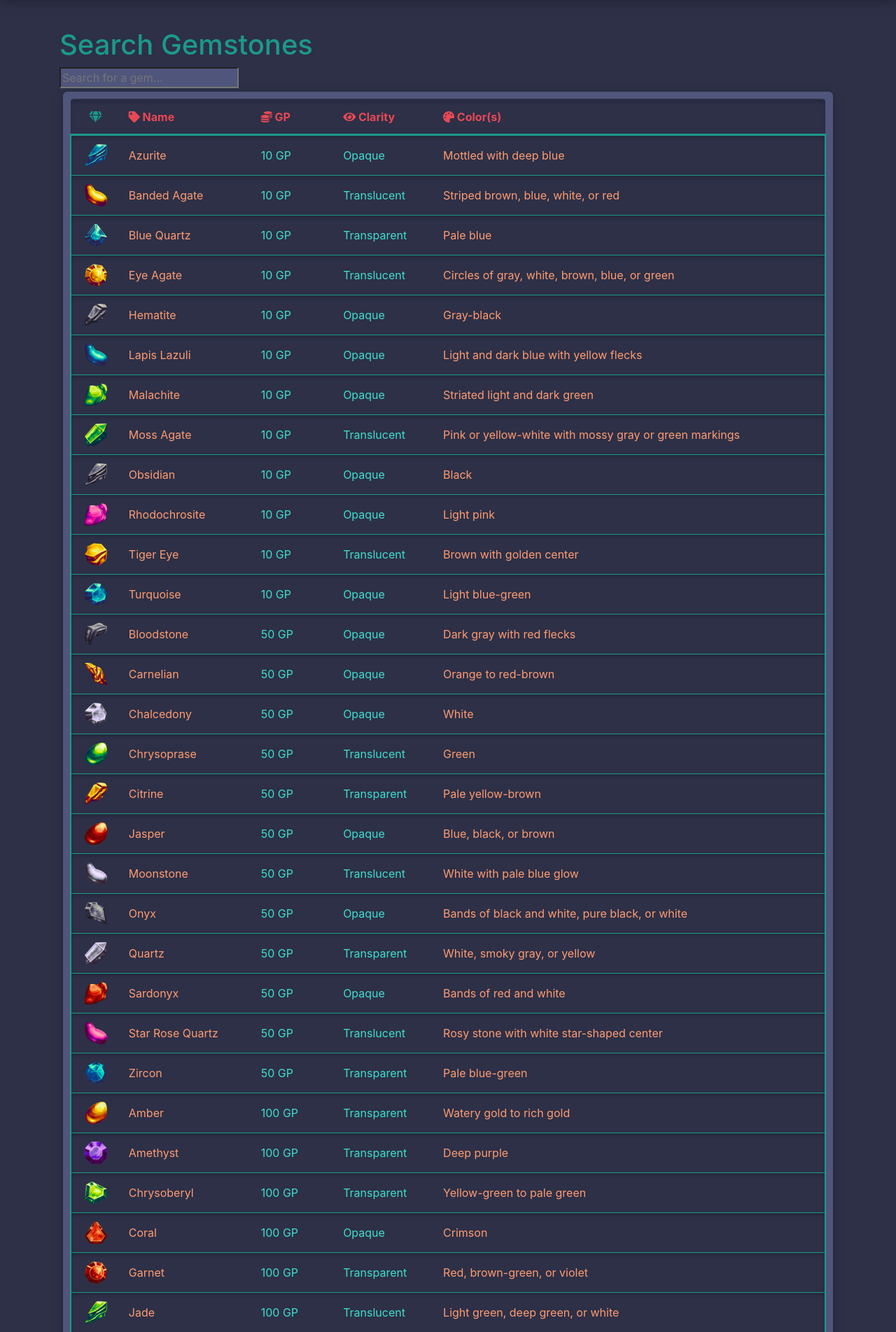
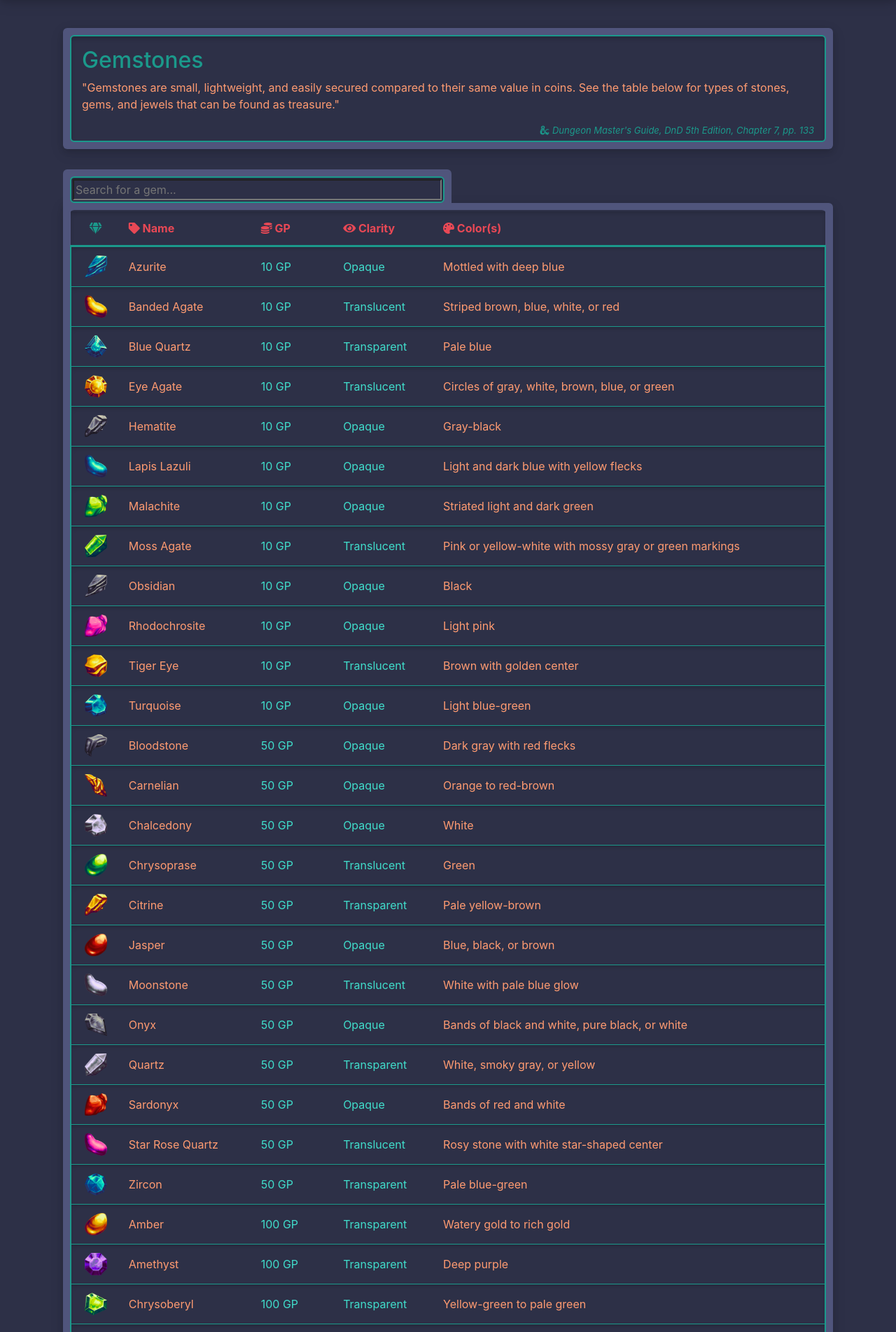
Before and after one commit to Stephanie-Burns/gemstone_roller_demo, a Django app: page /treasure/gemstone/search/ in a window 1280 px wide. Shown: the part 60-1963 px from the top of the page at 70% size. Run offline with Django 4.2, Linux system fonts and the light colour scheme; data comes from the database, SQL or seed files in the repository; some libraries are stand-ins or nearby versions.

Commit message:
search styles and proto sass

```diff
--- a/static/css/landing.css
+++ b/static/css/landing.css
@@ -306,6 +306,35 @@ td {
 }
 
 
+/* === Search & Table Styles === */
+.outer-search-box-container {
+    border-bottom: none;
+    margin-bottom: 0;
+    padding-bottom: 0;
+    border-bottom-left-radius: 0;
+    border-bottom-right-radius: 0;
+    box-shadow: none;
+    width: 50%;
+}
+
+.inner-search-box-container {
+    padding: 2px;
+}
+
+.inline-flex-container {
+    display: inline-flex;
+
+}
+.outer-search-box-results {
+    border-top-left-radius: 0;
+    margin-top: 0;
+}
+
+.search-box-input {
+    width: 100%;
+    background-color: #2d3047;
+}
+
 /* === ScrollBar Styles === */
 ::-webkit-scrollbar {
     width: 12px;
--- a/templates/navbar.html
+++ b/templates/navbar.html
@@ -2,6 +2,7 @@
 <nav class="navbar fixed-top navbar-expand-md custom-navbar">
     <div class="container-fluid navbar-wrapper">
         <div class="container-fluid px-3 py-1">
+            <!-- Gemstone Index -->
             <a class="navbar-brand custom-navbar-brand {% if request.resolver_match.url_name == 'gemstone_index' %}custom-active{% endif %}" href="{% url 'treasure:gemstone_index' %}">
                 <i class="fas fa-scroll icon-yellow"></i> Ch. 7
             </a>
@@ -10,17 +11,20 @@
             </button>
             <div class="collapse navbar-collapse" id="myNavbar">
                 <ul class="navbar-nav mr-auto">
+                    <!-- Gemstone Roll -->
                     <li class="nav-item {% if request.resolver_match.url_name == 'gemstone_roll' %}custom-active{% endif %}">
                         <a class="nav-link custom-nav-link" href="{% url 'treasure:gemstone_roll' %}">
                             <i class="fas fa-dice-d20 fa-sm icon-red"></i> Roll
                         </a>
                     </li>
+                    <!-- Gemstone Search -->
                     <li class="nav-item {% if request.resolver_match.url_name == 'gemstone_search' %}custom-active{% endif %}">
                         <a class="nav-link custom-nav-link" href="{% url 'treasure:gemstone_search' %}">
                             <i class="fas fa-search fa-sm icon-red"></i> Search
                         </a>
                     </li>
                     {% if user.is_authenticated %}
+                        <!-- Gemstone New -->
                         <li class="nav-item {% if request.resolver_match.url_name == 'gemstone_create' %}custom-active{% endif %}">
                             <a class="nav-link custom-nav-link" href="{% url 'treasure:gemstone_create' %}">
                                 <i class="fas fa-gem fa-sm icon-red"></i> Create New
@@ -30,12 +34,14 @@
                 </ul>
                 <ul class="navbar-nav ml-auto">
                     {% if user.is_authenticated %}
+                        <!-- User Logout -->
                         <li class="nav-item">
                             <a class="nav-link custom-nav-link" href="{% url 'logout' %}">
                                 <i class="fas fa-walking icon-red"></i> Logout: {{ user.username|capfirst }}
                             </a>
                         </li>
                     {% else %}
+                        <!-- User Login -->
                         <li class="nav-item">
                             <a class="nav-link custom-nav-link" href="{% url 'login' %}">
                                 <i class="fas fa-user-lock icon-red"></i> Login
--- a/treasure/templates/treasure/gemstone-search.html
+++ b/treasure/templates/treasure/gemstone-search.html
@@ -3,19 +3,38 @@
 
 {% block content %}
     <section class="container">
+
+        <div class="outer-content-container mb-4">
+            <div class="container inner-content-container pb-0">
+                <h2>Gemstones</h2>
+                <p>
+                    "Gemstones are small, lightweight, and easily secured compared to their same value in coins.
+                    See the table below for types of stones, gems, and jewels that can be found as treasure."
+                </p>
+                <p class="citation pb-1 mb-0">
+                    <i class="fab fa-d-and-d"></i> Dungeon Master's Guide, DnD 5th Edition, Chapter 7, pp. 133
+                </p>
+            </div>
+        </div>
+
         <div id="search-box">
-            <h1>Search Gemstones</h1>
+            <div class="outer-content-container outer-search-box-container inline-flex-container">
+                <div class="inner-content-container inner-search-box-container">
                     <input name="q"
                            type="search"
+                           class="search-box-input"
                            placeholder="Search for a gem..."
                            hx-get="{% url 'treasure:gemstone_search_table' %}"
                            hx-target="#search-results"
                            hx-trigger="input delay:0.2s"
                     >
+                </div>
+            </div>
+        </div>
 
         <div id="search-results">
-                {% include 'treasure/snippets/gemstone-table.html' %}
+            {% include 'treasure/snippets/gemstone-table.html' with search_enabled=True %}
         </div>
-        </div>
+
     </section>
 {% endblock %}
--- a/treasure/templates/treasure/snippets/gemstone-table.html
+++ b/treasure/templates/treasure/snippets/gemstone-table.html
@@ -2,8 +2,12 @@
 {% load  humanize %}
 {% load static %}
 
-{% if gemstones %}
+{% if gemstones or search_enabled %}
+    {% if search_enabled %}
+    <div class="outer-content-container outer-search-box-results">
+        {% else %}
     <div class="outer-content-container">
+        {% endif %}
         <div class="table-responsive inner-table-container">
             <table id="gemstoneTable" class="table gemstone-table">
                 <thead class="gemstone-thead">
--- a/treasure/views.py
+++ b/treasure/views.py
@@ -52,6 +52,7 @@ def gemstone_view(request, gemstone_id):
     gemstone = get_object_or_404(models.Gemstone, pk=gemstone_id)
     return render(request, 'treasure/gemstone-view.html', {'gemstone': gemstone})
 
+
 @login_required
 @transaction.atomic
 def gemstone_edit(request, gemstone_id):
@@ -77,6 +78,7 @@ def gemstone_edit(request, gemstone_id):
     icon_url = gemstone.icon.image.url if gemstone.icon else None
     context = {'form': form, 'icon_url': icon_url, 'gemstone_id': gemstone_id}
     return render(request, 'treasure/gemstone-edit.html', context)
+
 
 @login_required
 def gemstone_delete(request, gemstone_id):
@@ -110,21 +112,22 @@ def gemstone_search_table(request):
     if referer != expected_referer or not htmx_request:
         return redirect('treasure:gemstone_search')
 
+    context = {'gemstones': None, 'search_enabled': True}
     search_term = request.GET.get('q')
 
     if search_term:
 
-        gemstones = (
+        context['gemstones'] = (
             models.Gemstone.objects
             .search_for(search_term=search_term)
             .order_by(models.GEMSTONE_DEFAULT_ORDER)
         )
 
-        return render(request, 'treasure/snippets/gemstone-table.html', {'gemstones': gemstones})
+        return render(request, 'treasure/snippets/gemstone-table.html', context)
 
-    gemstones = models.Gemstone.objects.all().order_by(models.GEMSTONE_DEFAULT_ORDER)
-
-    return render(request, 'treasure/snippets/gemstone-table.html', {'gemstones': gemstones})
+    else:
+        context['gemstones'] = models.Gemstone.objects.all().order_by(models.GEMSTONE_DEFAULT_ORDER)
+        return render(request, 'treasure/snippets/gemstone-table.html', context)
 
 
 def gemstone_roll(request):
```
Also changed, not shown: static/css/styles.sass (added, +10 -0 lines), static/img/gem-10.png, static/img/gem-100.png, static/img/gem-1000.png, static/img/gem-50.png, static/img/gem-500.png, static/img/gem-5000.png, treasure/templates/treasure/gemstone-all.html (line endings or trailing spaces). Lines whose indentation alone changed are shown as unchanged.
